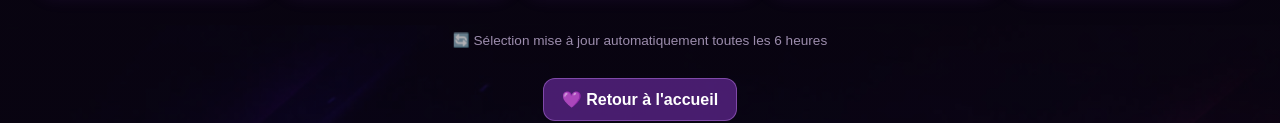
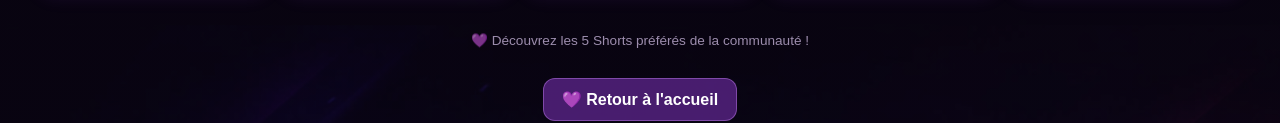
Before and after one commit to Loulouttedoris/louloutte-site, a plain HTML site: page bestof.html in a window 1280 px wide. Shown: the part 828-951 px from the top of the page. Drawn offline with Linux system fonts and the light colour scheme.

Commit message:
Update bestof.html

```diff
--- a/bestof.html
+++ b/bestof.html
@@ -435,7 +435,7 @@
         </section>
 
         <p class="update">
-            🔄 Sélection mise à jour automatiquement toutes les 6 heures
+               💜 Découvrez les 5 Shorts préférés de la communauté !
         </p>
 
         <a
```
